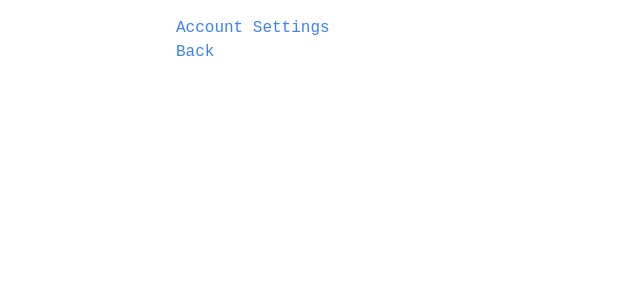
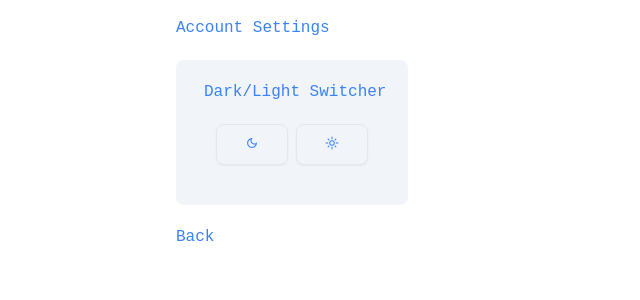
Before and after one commit to DHBuild002/reddit-minimal, a React (Create React App) app: page /settings in a window 1280 px wide. Shown: the top 300 px of the page, without its empty margins (0-640 px from the left). Built offline with nearby package versions, Linux system fonts and the light colour scheme; a web font is replaced by a local one.

Commit message:
ADD: Built out UI for Dark/Light Switcher in UI - WIP: Develop State functionality to update all app styling to be dark or light mode depending on this setting

```diff
--- a/public/index.html
+++ b/public/index.html
@@ -36,7 +36,15 @@
       rel="stylesheet"
       href="https://fonts.googleapis.com/css2?family=Material+Symbols+Outlined:opsz,wght,FILL,GRAD@20..48,100..700,0..1,-50..200&icon_names=manufacturing"
     />
-
+    <!-- Light/Dark Switcher Icons -->
+    <link
+      rel="stylesheet"
+      href="https://fonts.googleapis.com/css2?family=Material+Symbols+Outlined:opsz,wght,FILL,GRAD@20..48,100..700,0..1,-50..200&icon_names=dark_mode"
+    />
+    <link
+      rel="stylesheet"
+      href="https://fonts.googleapis.com/css2?family=Material+Symbols+Outlined:opsz,wght,FILL,GRAD@20..48,100..700,0..1,-50..200&icon_names=light_mode"
+    />
     <!--
       Notice the use of %PUBLIC_URL% in the tags above.
       It will be replaced with the URL of the `public` folder during the build.
--- /dev/null
+++ b/src/components/styles/settings.css
@@ -0,0 +1,27 @@
+.ui-mode {
+  @apply flex flex-col rounded-lg bg-slate-100 w-min list-none flex-nowrap justify-center mt-5 mb-5;
+}
+.ui-mode > * {
+  @apply ml-2 p-5;
+}
+.switch-menu {
+  @apply flex flex-row gap-2 mx-auto text-sm;
+}
+.switch-menu > * {
+  @apply text-sm;
+}
+.list-item {
+  @apply p-2;
+}
+.list-item:active,
+.list-item:focus-within {
+  @apply bg-slate-900;
+}
+.list-item:nth-child(1)::after {
+  font-family: "Material Symbols Outlined";
+  content: "\e51c";
+}
+.list-item:nth-child(2)::after {
+  font-family: "Material Symbols Outlined";
+  content: "\e518";
+}
--- a/src/pages/Settings.js
+++ b/src/pages/Settings.js
@@ -1,9 +1,23 @@
 import { Link } from "react-router-dom";
+import "../components/styles/settings.css";
 
 export default function Settings() {
   return (
     <div className="p-4">
       <p>Account Settings</p>
+      <div className="ui-mode w-max p-5">
+        <h3 className="text-base flex-nowrap p-0">Dark/Light Switcher</h3>
+        <ul className="switch-menu">
+          <li className="list-item">
+            <Link to="/settings"></Link>
+          </li>
+
+          <li className="list-item">
+            <Link to="/settings"></Link>
+          </li>
+        </ul>
+      </div>
+
       <h4>
         <Link to="/">Back</Link>
       </h4>
```
Also changed, not shown: 1 other file (tests, documents, lock files or other folders).
